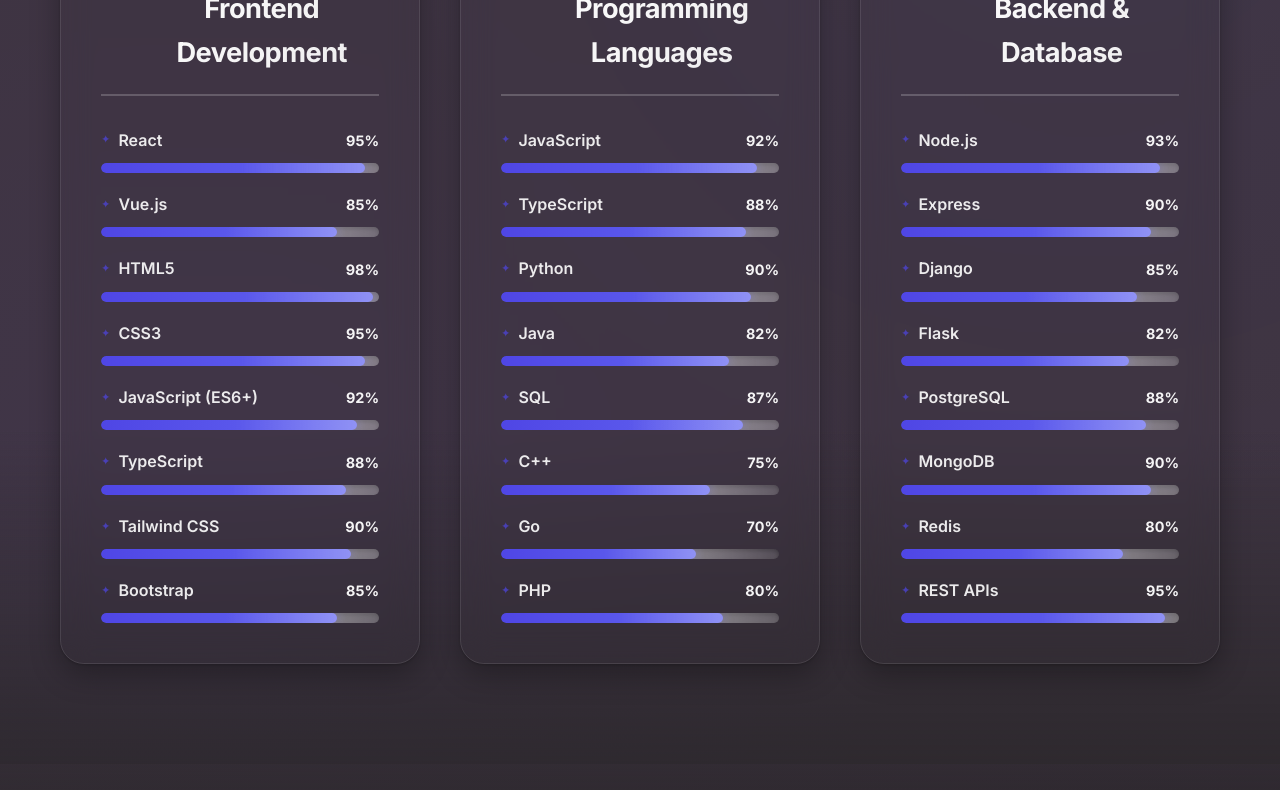
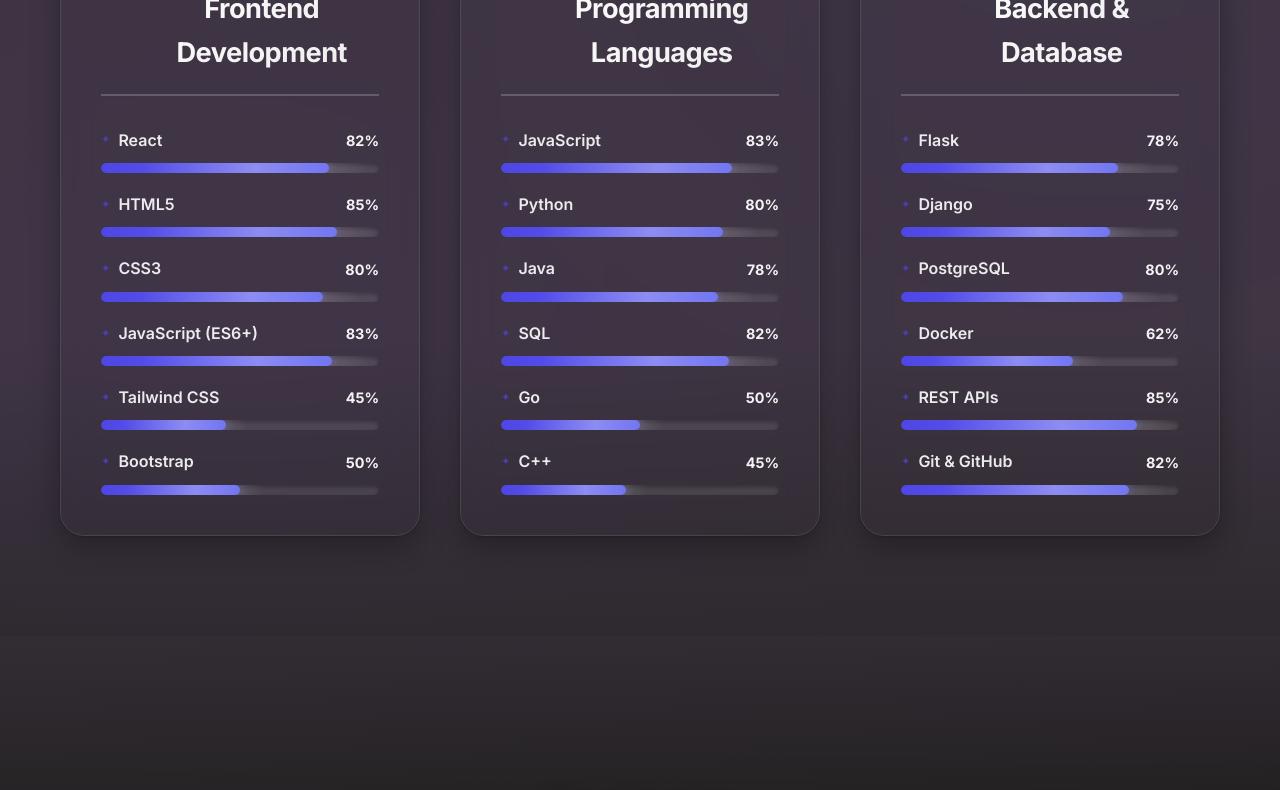
Before and after one commit to leonberkemeier/Website2.1, a React (Vite) app in the folder personal-website/: page / in a window 1280 px wide. Shown: the part 1400-2190 px from the top of the page. Built offline with nearby package versions, Linux system fonts and the light colour scheme.

Commit message:
CV and SKills more personal

```diff
--- a/personal-website/src/components/CV.jsx
+++ b/personal-website/src/components/CV.jsx
@@ -4,38 +4,31 @@
   const timeline = [
     {
       type: 'work',
-      date: '2022 - Present',
-      title: 'Senior Full Stack Developer',
-      organization: 'Tech Solutions Inc.',
-      description: 'Lead development of enterprise web applications. Mentor junior developers and architect scalable solutions.'
-    },
-    {
-      type: 'work',
-      date: '2020 - 2022',
-      title: 'Full Stack Developer',
-      organization: 'Digital Innovations Ltd.',
-      description: 'Developed and maintained multiple client projects using React, Node.js, and cloud services.'
+      date: 'Present',
+      title: 'Dual Study Program - Business IT',
+      organization: 'BASF',
+      description: 'Combining academic studies with practical work experience in business information technology at one of the world\'s leading chemical companies.'
     },
     {
       type: 'education',
-      date: '2016 - 2020',
-      title: 'Bachelor of Science in Computer Science',
-      organization: 'University of Technology',
-      description: 'Graduated with honors. Focus on software engineering, data structures, and algorithms.'
-    },
-    {
-      type: 'work',
-      date: '2019 - 2020',
-      title: 'Junior Developer Intern',
-      organization: 'StartUp Hub',
-      description: 'Assisted in building web applications and mobile apps. Gained experience in agile development.'
+      date: '2 Semesters',
+      title: 'Chemical Engineering',
+      organization: 'FH of Münster',
+      description: 'Completed two semesters of chemical engineering studies, gaining knowledge in process engineering and technical principles.'
     },
     {
       type: 'education',
-      date: '2018',
-      title: 'Data Science Certificate',
-      organization: 'Online Learning Platform',
-      description: 'Completed intensive course covering machine learning, data analysis, and statistical modeling.'
+      date: 'Completed',
+      title: 'Bachelor of Science in Chemistry',
+      organization: 'University of Münster',
+      description: 'Graduated with a degree in Chemistry, developing strong analytical and scientific research skills.'
+    },
+    {
+      type: 'education',
+      date: 'Graduated',
+      title: 'High School Graduation',
+      organization: 'High School',
+      description: 'Completed secondary education and earned high school diploma.'
     }
   ]
 
--- a/personal-website/src/components/Skills.jsx
+++ b/personal-website/src/components/Skills.jsx
@@ -3,34 +3,28 @@
 function Skills() {
   const skillsData = {
     frontend: [
-      { name: 'React', level: 95 },
-      { name: 'Vue.js', level: 85 },
-      { name: 'HTML5', level: 98 },
-      { name: 'CSS3', level: 95 },
-      { name: 'JavaScript (ES6+)', level: 92 },
-      { name: 'TypeScript', level: 88 },
-      { name: 'Tailwind CSS', level: 90 },
-      { name: 'Bootstrap', level: 85 }
+      { name: 'React', level: 82 },
+      { name: 'HTML5', level: 85 },
+      { name: 'CSS3', level: 80 },
+      { name: 'JavaScript (ES6+)', level: 83 },
+      { name: 'Tailwind CSS', level: 45 },
+      { name: 'Bootstrap', level: 50 }
     ],
     languages: [
-      { name: 'JavaScript', level: 92 },
-      { name: 'TypeScript', level: 88 },
-      { name: 'Python', level: 90 },
-      { name: 'Java', level: 82 },
-      { name: 'SQL', level: 87 },
-      { name: 'C++', level: 75 },
-      { name: 'Go', level: 70 },
-      { name: 'PHP', level: 80 }
+      { name: 'JavaScript', level: 83 },
+      { name: 'Python', level: 80 },
+      { name: 'Java', level: 78 },
+      { name: 'SQL', level: 82 },
+      { name: 'Go', level: 50 },
+      { name: 'C++', level: 45 }
     ],
     backend: [
-      { name: 'Node.js', level: 93 },
-      { name: 'Express', level: 90 },
-      { name: 'Django', level: 85 },
-      { name: 'Flask', level: 82 },
-      { name: 'PostgreSQL', level: 88 },
-      { name: 'MongoDB', level: 90 },
-      { name: 'Redis', level: 80 },
-      { name: 'REST APIs', level: 95 }
+      { name: 'Flask', level: 78 },
+      { name: 'Django', level: 75 },
+      { name: 'PostgreSQL', level: 80 },
+      { name: 'Docker', level: 62 },
+      { name: 'REST APIs', level: 85 },
+      { name: 'Git & GitHub', level: 82 }
     ]
   }
 
```
